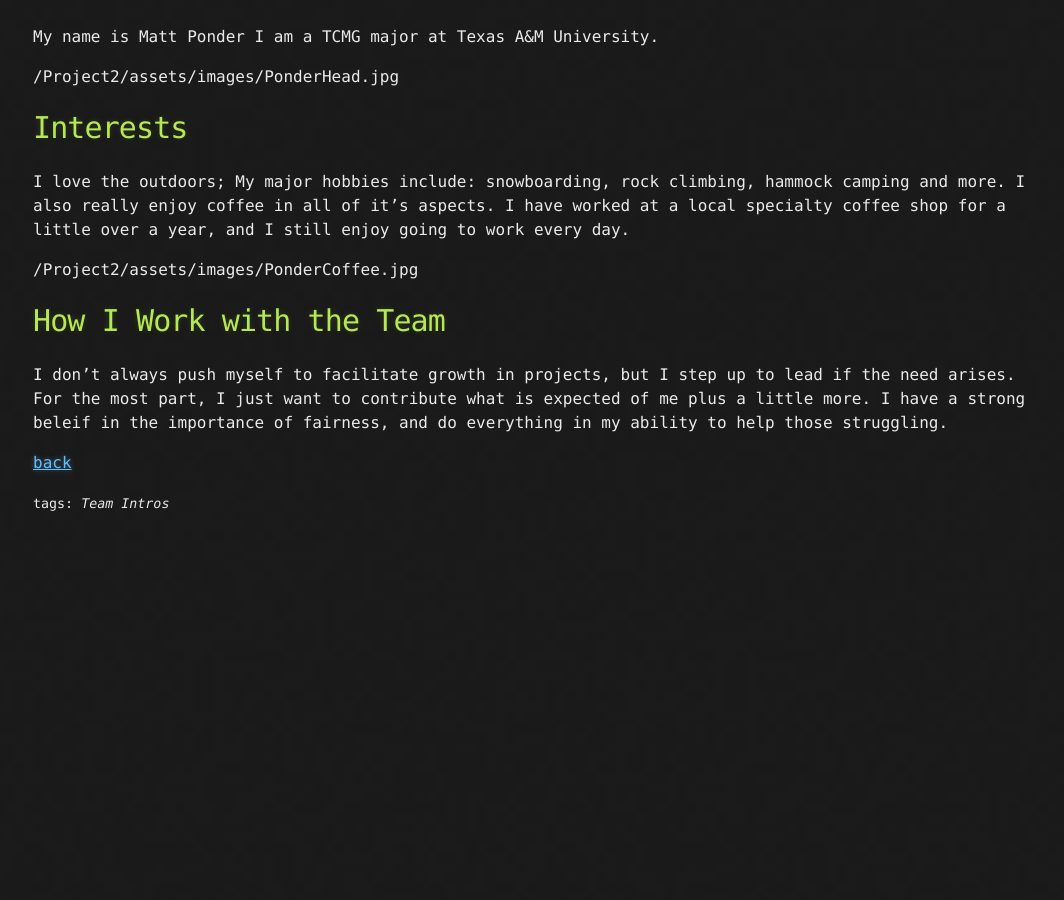
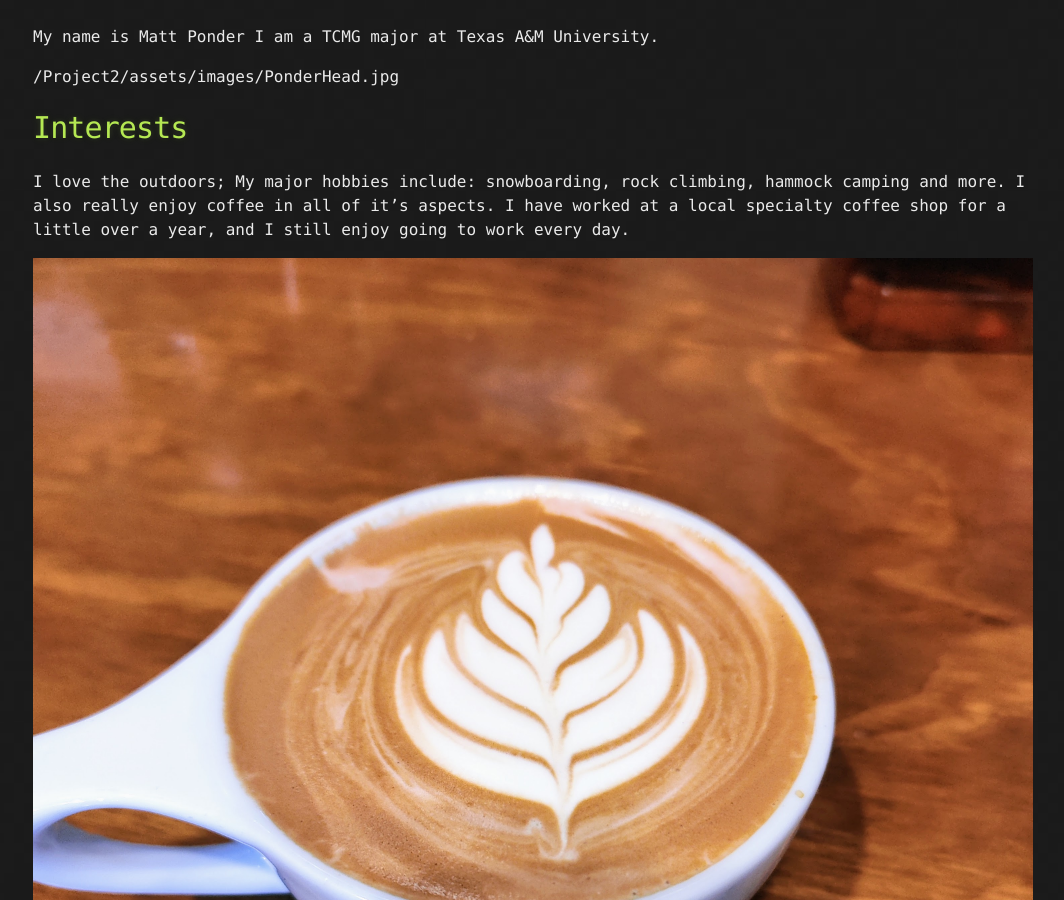
Before and after one commit to Spring22TCMG412Group4/Project2, a Jekyll site: the page built from _posts/2022-02-06-MattPonder.md, in a window 1280 px wide and 900 px high, scrolled down 342 px. Shown: the whole window, without its empty margins (107-1171 px from the left). Built offline with Jekyll 4.4.1, drawn with Linux system fonts in a browser that asks for light colours; before the commit the page ends 900 px from its top, so only the background shows below that.

Commit message:
Update _posts/2022-02-06-MattPonder.md

```diff
--- a/_posts/2022-02-06-MattPonder.md
+++ b/_posts/2022-02-06-MattPonder.md
@@ -20,7 +20,7 @@ I also really enjoy coffee in all of it's aspects. I have worked at a local
 specialty coffee shop for a little over a year, and I still enjoy going to
 work every day.
 
-/Project2/assets/images/PonderCoffee.jpg
+![Matthew Ponder](/Project2/assets/images/PonderCoffee.jpg)
 
 # How I Work with the Team
 
```
